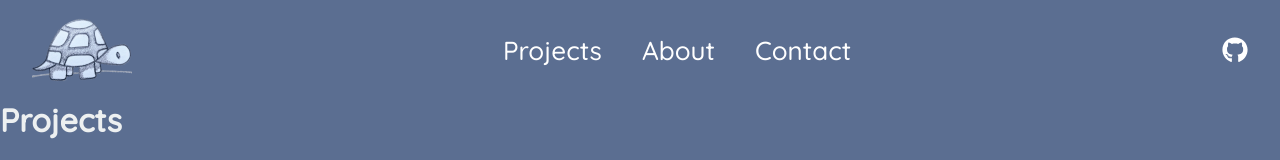
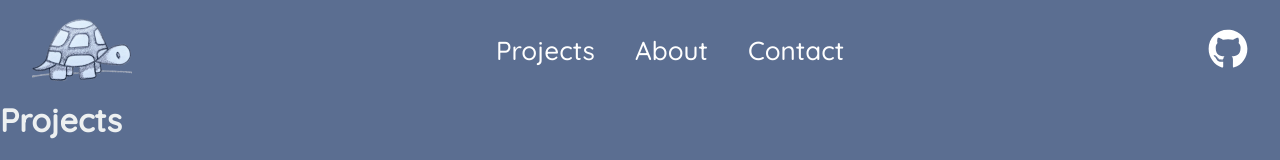
Before and after one commit to kiiramat/kiiramat-website, a React (Create React App) app: page / in a window 1280 px wide. Shown: the top 160 px of the page. Built offline with nearby package versions, Linux system fonts and the light colour scheme.

Commit message:
Styled github icon

```diff
--- a/package.json
+++ b/package.json
@@ -5,6 +5,7 @@
   "dependencies": {
     "@fortawesome/fontawesome-svg-core": "^1.2.36",
     "@fortawesome/free-brands-svg-icons": "^5.15.4",
+    "@fortawesome/free-regular-svg-icons": "^5.15.4",
     "@fortawesome/free-solid-svg-icons": "^5.15.4",
     "@fortawesome/react-fontawesome": "^0.1.16",
     "@testing-library/jest-dom": "^5.16.1",
--- a/src/App.css
+++ b/src/App.css
@@ -14,3 +14,7 @@
 .icon-link {
     fill: #edf0f1;
 }
+
+.github {
+    font-size: 40px;
+}
--- a/src/App.js
+++ b/src/App.js
@@ -15,7 +15,7 @@ export default function App() {
           <Link className="nav-link" to="/about">About</Link>
           <Link className="nav-link" to="/contact">Contact</Link>
         </nav>
-        <a href="https://github.com/kiiramat"><FontAwesomeIcon icon={faGithub} /></a>
+        <a href="https://github.com/kiiramat"><FontAwesomeIcon className="github" icon={faGithub} /></a>
       </header>
 
       <Outlet />
```
Also changed, not shown: 1 other file (tests, documents, lock files or other folders).
